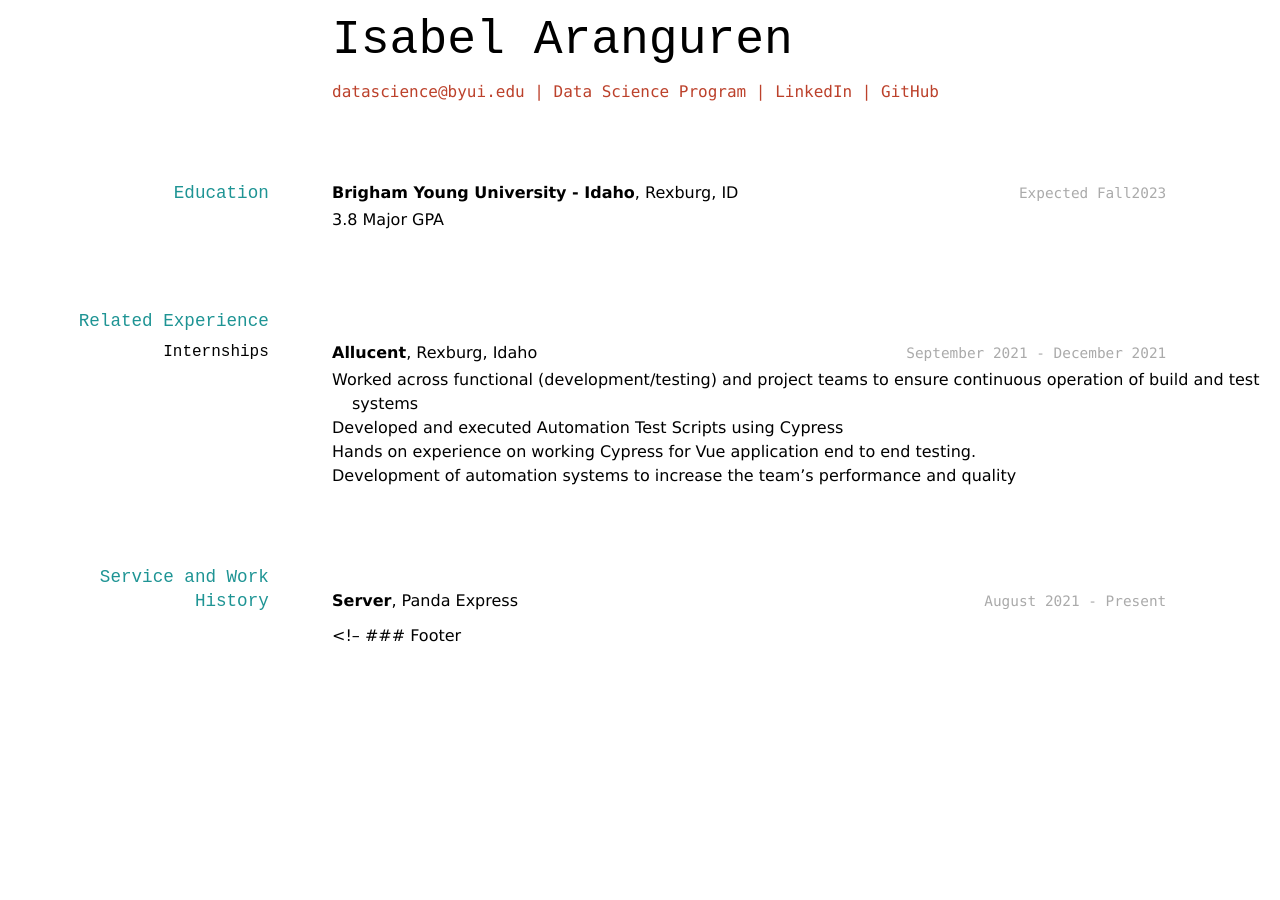
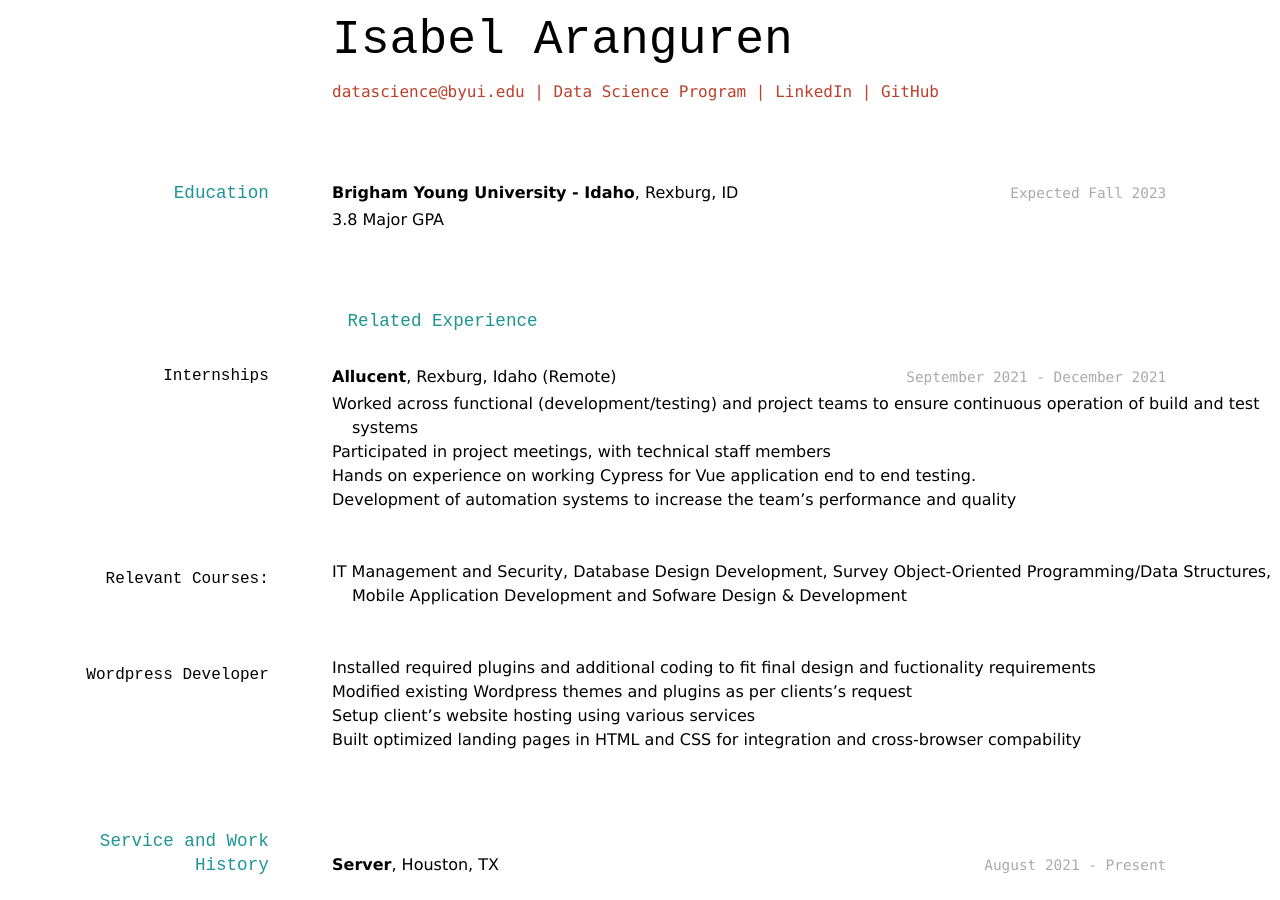
Before and after one commit to jimmyhan513/iaranguren-resume, a Jekyll site: the page built from docs/index.md, in a window 1280 px wide. Built offline with Jekyll 4.4.1, drawn with Linux system fonts in a browser that asks for light colours.

Commit message:
Add experience

```diff
--- a/docs/index.md
+++ b/docs/index.md
@@ -15,27 +15,33 @@ title: Isabel Aranguren's Resume
 
 ## Education
 
-`Expected Fall2023`
+`Expected Fall 2023`
 __Brigham Young University - Idaho__, Rexburg, ID
 
 - 3.8 Major GPA
-
 ## Related Experience
 
 ### Internships
 
 `September 2021 - December 2021`
-__Allucent__, Rexburg, Idaho
+__Allucent__, Rexburg, Idaho (Remote)
 
 - Worked across functional (development/testing) and project teams to ensure continuous operation of build and test systems
-- Developed and executed Automation Test Scripts using Cypress
+- Participated in project meetings, with technical staff members
 - Hands on experience on working Cypress for Vue application end to end testing.
 - Development of automation systems to increase the team’s performance and quality
 
 
+### Relevant Courses:
+- IT Management and Security, Database Design Development, Survey Object-Oriented Programming/Data Structures, Mobile Application Development and Sofware Design & Development
+
+### Wordpress Developer
+- Installed required plugins and additional coding to fit final design and fuctionality requirements
+- Modified existing Wordpress themes and plugins as per clients's request
+- Setup client's website hosting using various services
+- Built optimized landing pages in HTML and CSS for integration and cross-browser compability
+
 ## Service and Work History
 
 `August 2021 - Present`
-__Server__, Panda Express
-
-<!-- ### Footer
+__Server__, Houston, TX
```
